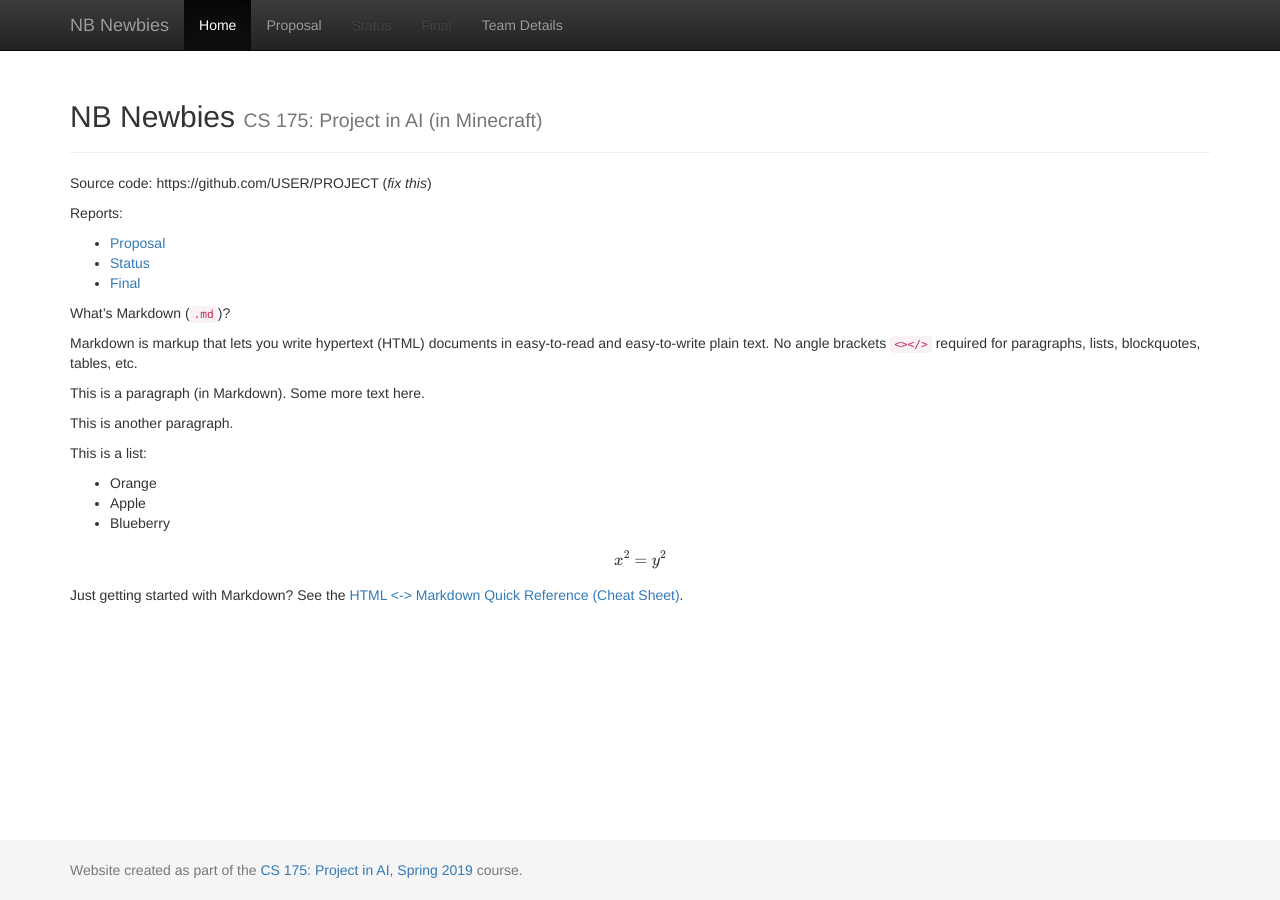
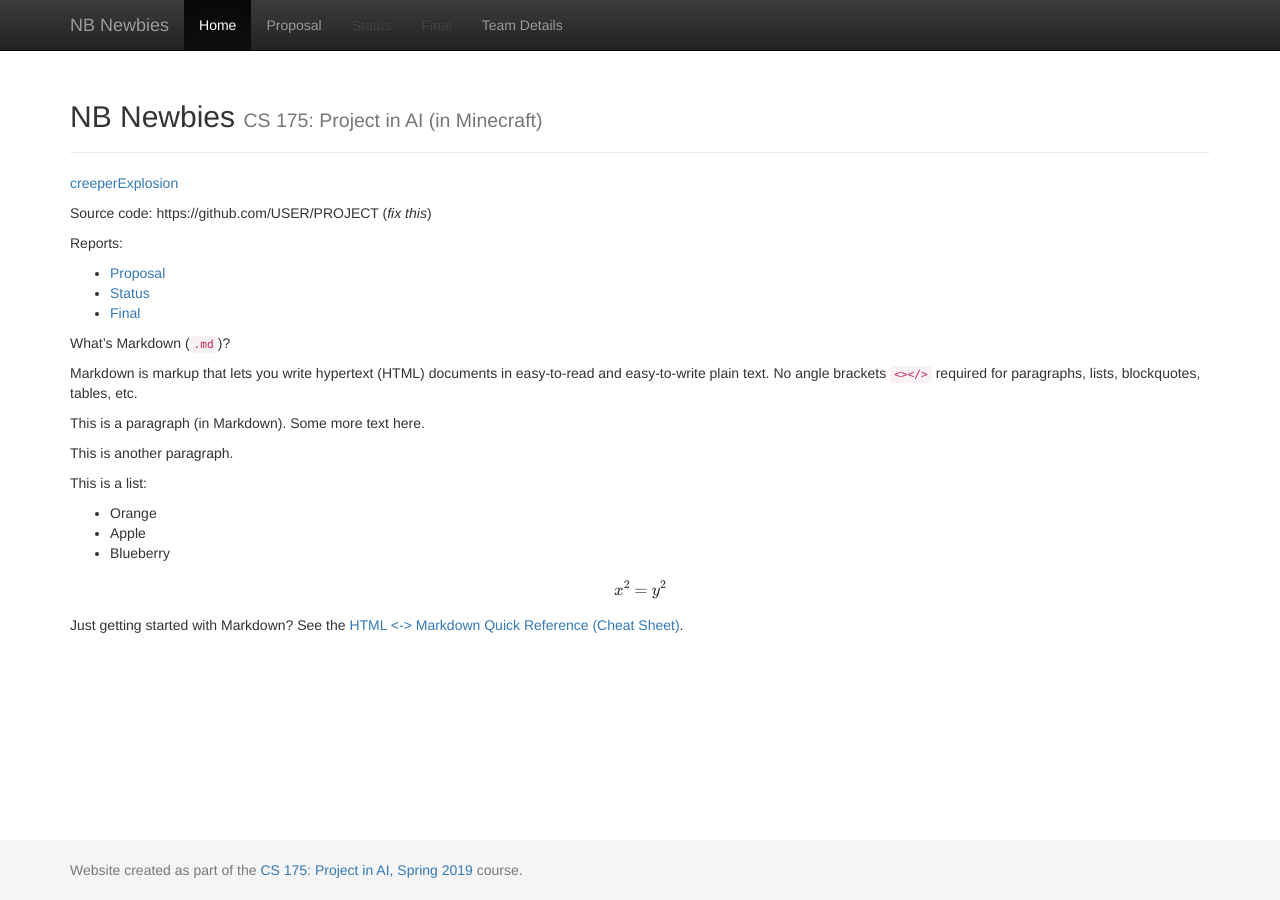
Before and after one commit to boring1234/NB-Newbies, a Jekyll site: the page built from docs/index.md, in a window 1280 px wide. Built offline with Jekyll 4.4.1, drawn with Linux system fonts in a browser that asks for light colours; formulas are drawn with MathJax 3.

Commit message:
Update index.md

```diff
--- a/docs/index.md
+++ b/docs/index.md
@@ -2,6 +2,8 @@
 layout: default
 title:  Home
 ---
+
+[creeperExplosion](creeper_frontpage.jpeg)
 
 Source code: https://github.com/USER/PROJECT (_fix this_)
 
```
